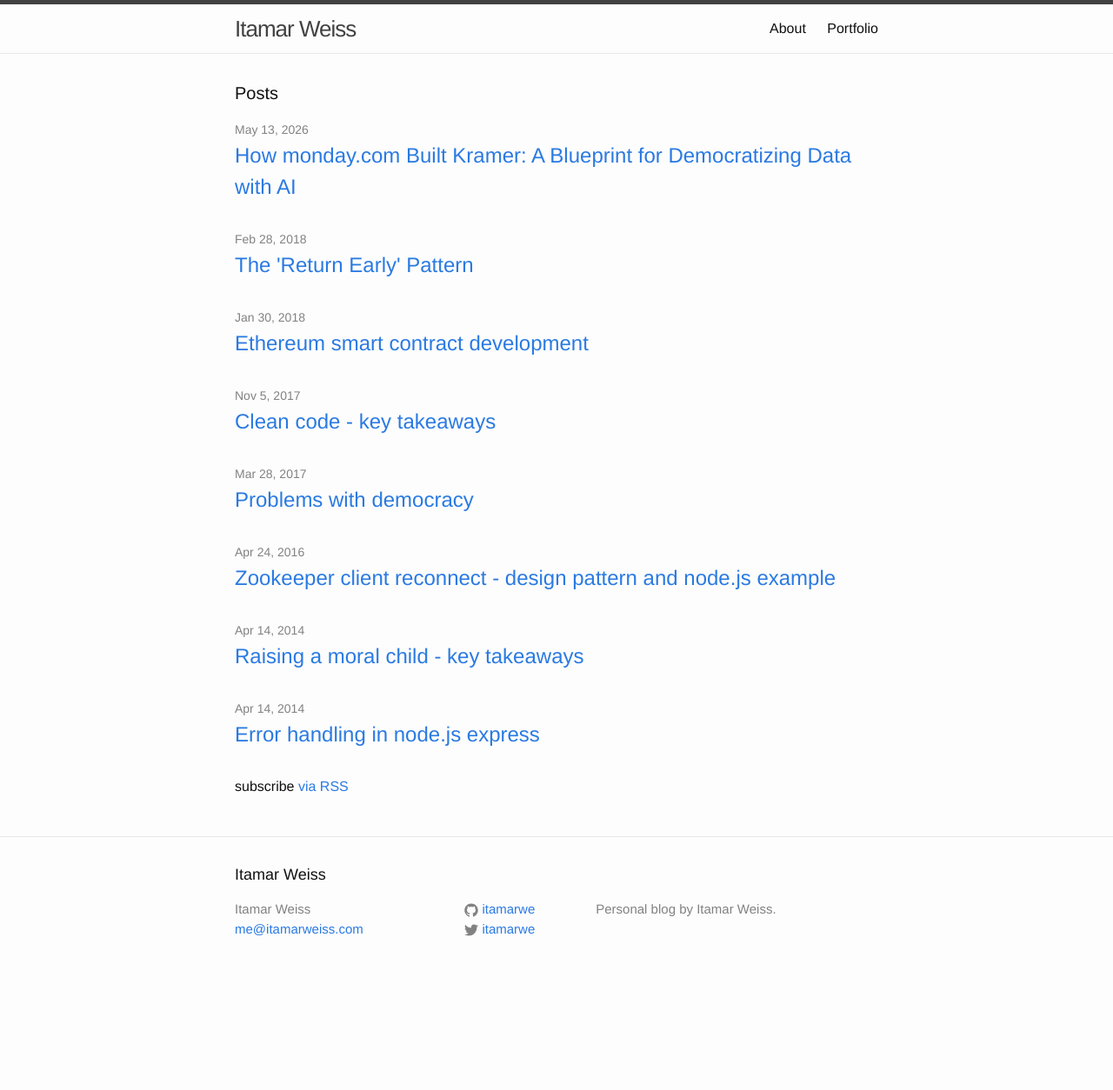
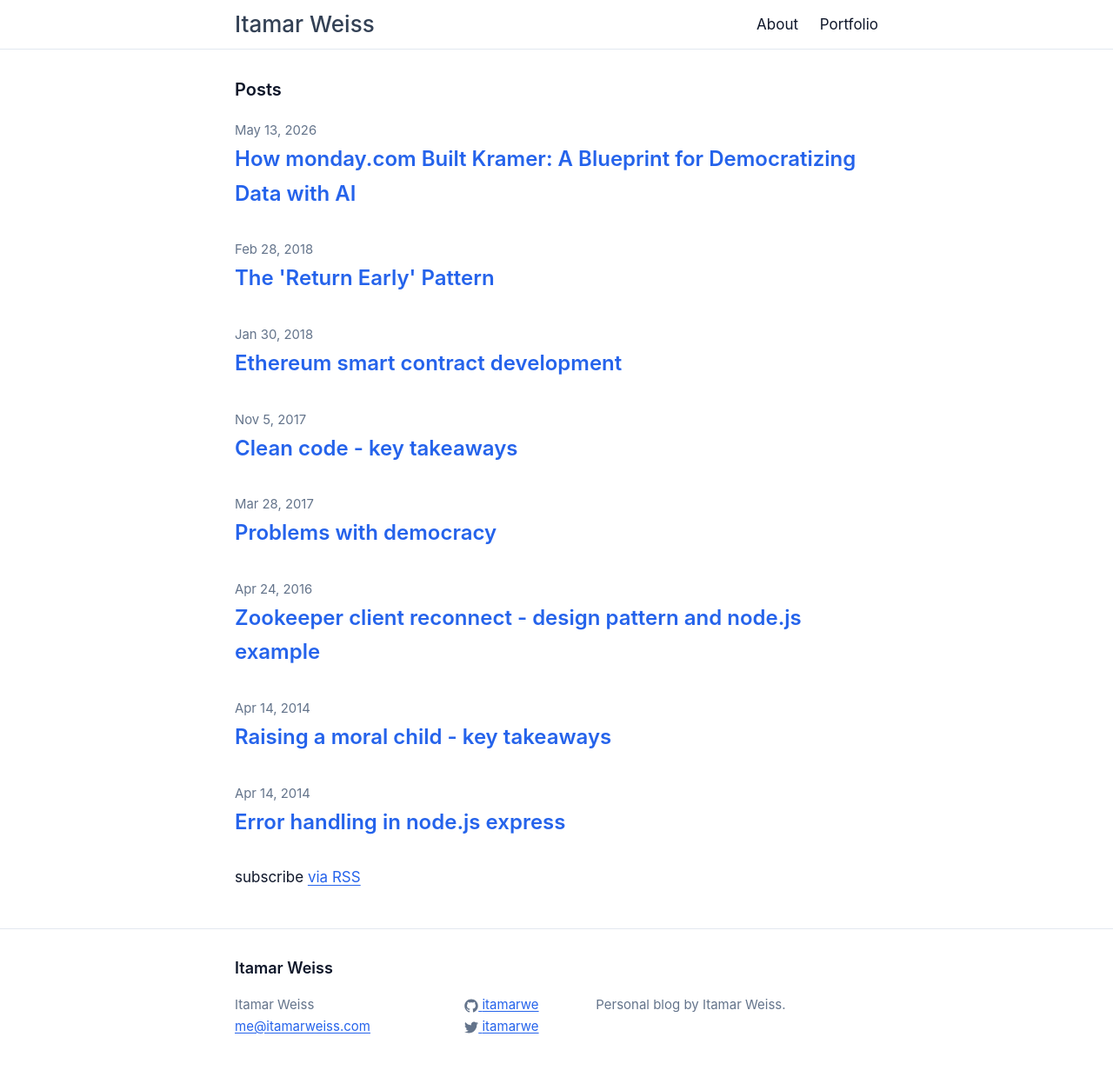
Before and after one commit to itamarwe/itamarwe.github.io, a Jekyll site: the page built from index.html, in a window 1280 px wide. Shown: the whole page at 87% size. Built offline with Jekyll 4.4.1, drawn with Linux system fonts in a browser that asks for light colours; before the commit the page ends 1140 px from its top, so only the background shows below that.

Commit message:
Modernize blog look and feel
Light-touch refresh of the existing Minima-style theme. Same structure,
slightly more current visuals.

Typography:
- Modern system font stack (no web fonts)
- Body 17px / line-height 1.65
- Heading weight 600 (was 400)
- Monospace font stack for code

Color (cool neutral / Vercel-Tailwind palette):
- Text slate-900, links blue-600, background pure white
- Code background neutral slate-100 (was cyan-tinted #eef)

Dark mode:
- prefers-color-scheme support, no JS toggle

Layout:
- Drop the heavy 5px top border on the site header
- Soften post-title letter-spacing to relative units
- Underline links by default, slight underline-offset
- Nav/title/post-list links exempt from default underline

```diff
--- a/_sass/_base.scss
+++ b/_sass/_base.scss
@@ -23,6 +23,8 @@ body {
     -o-font-feature-settings: "kern" 1;
     font-feature-settings: "kern" 1;
     font-kerning: normal;
+    -webkit-font-smoothing: antialiased;
+    -moz-osx-font-smoothing: grayscale;
 }
 
 
@@ -82,7 +84,7 @@ li {
  * Headings
  */
 h1, h2, h3, h4, h5, h6 {
-    font-weight: $base-font-weight;
+    font-weight: 600;
 }
 
 
@@ -92,15 +94,16 @@ h1, h2, h3, h4, h5, h6 {
  */
 a {
     color: $brand-color;
-    text-decoration: none;
+    text-decoration: underline;
+    text-decoration-thickness: 1px;
+    text-underline-offset: 0.15em;
 
     &:visited {
-        color: darken($brand-color, 15%);
+        color: darken($brand-color, 8%);
     }
 
     &:hover {
-        color: $text-color;
-        text-decoration: underline;
+        text-decoration-thickness: 2px;
     }
 }
 
@@ -114,7 +117,6 @@ blockquote {
     border-left: 4px solid $grey-color-light;
     padding-left: $spacing-unit / 2;
     font-size: 18px;
-    letter-spacing: -1px;
     font-style: italic;
 
     > :last-child {
@@ -129,10 +131,11 @@ blockquote {
  */
 pre,
 code {
-    font-size: 15px;
+    font-family: $mono-font-family;
+    font-size: 0.9em;
     border: 1px solid $grey-color-light;
-    border-radius: 3px;
-    background-color: #eef;
+    border-radius: 4px;
+    background-color: $code-bg-color;
 }
 
 code {
--- a/_sass/_layout.scss
+++ b/_sass/_layout.scss
@@ -2,7 +2,6 @@
  * Site header
  */
 .site-header {
-    border-top: 5px solid $grey-color-dark;
     border-bottom: 1px solid $grey-color-light;
     min-height: 56px;
 
@@ -12,11 +11,11 @@
 
 .site-title {
     font-size: 26px;
-    font-weight: 300;
+    font-weight: 500;
     line-height: 56px;
-    letter-spacing: -1px;
     margin-bottom: 0;
     float: left;
+    text-decoration: none;
 
     &,
     &:visited {
@@ -35,6 +34,7 @@
     .page-link {
         color: $text-color;
         line-height: $base-line-height;
+        text-decoration: none;
 
         // Gaps between nav items, but not on the last one
         &:not(:last-child) {
@@ -192,6 +192,14 @@
 .post-link {
     display: block;
     font-size: 24px;
+    font-weight: 600;
+    text-decoration: none;
+
+    &:hover {
+        text-decoration: underline;
+        text-decoration-thickness: 1px;
+        text-underline-offset: 0.15em;
+    }
 }
 
 
@@ -205,8 +213,8 @@
 
 .post-title {
     font-size: 42px;
-    letter-spacing: -1px;
-    line-height: 1;
+    letter-spacing: -0.02em;
+    line-height: 1.1;
 
     @include media-query($on-laptop) {
         font-size: 36px;
--- a/css/main.scss
+++ b/css/main.scss
@@ -6,21 +6,25 @@
 
 
 // Our variables
-$base-font-family: "Helvetica Neue", Helvetica, Arial, sans-serif;
-$base-font-size:   16px;
+$base-font-family: -apple-system, BlinkMacSystemFont, "Segoe UI Variable", "Segoe UI", "Inter", system-ui, Roboto, Helvetica, Arial, sans-serif;
+$mono-font-family: ui-monospace, SFMono-Regular, "SF Mono", Menlo, Consolas, "Liberation Mono", monospace;
+$base-font-size:   17px;
 $base-font-weight: 400;
 $small-font-size:  $base-font-size * 0.875;
-$base-line-height: 1.5;
+$base-line-height: 1.65;
 
 $spacing-unit:     30px;
 
-$text-color:       #111;
-$background-color: #fdfdfd;
-$brand-color:      #2a7ae2;
+// Cool neutral (Vercel/Tailwind) palette
+$text-color:       #0f172a;  // slate-900
+$background-color: #ffffff;
+$brand-color:      #2563eb;  // blue-600
 
-$grey-color:       #828282;
-$grey-color-light: lighten($grey-color, 40%);
-$grey-color-dark:  darken($grey-color, 25%);
+$grey-color:       #64748b;  // slate-500
+$grey-color-light: #e2e8f0;  // slate-200
+$grey-color-dark:  #334155;  // slate-700
+
+$code-bg-color:    #f1f5f9;  // slate-100
 
 // Width of the content area
 $content-width:    800px;
@@ -51,3 +55,76 @@ $on-laptop:        800px;
         "layout",
         "syntax-highlighting"
 ;
+
+
+
+// Dark mode — paired with the cool neutral palette
+@media (prefers-color-scheme: dark) {
+    body {
+        background-color: #0f172a;  // slate-900
+        color: #e2e8f0;             // slate-200
+    }
+
+    a {
+        color: #60a5fa;             // blue-400
+
+        &:visited {
+            color: #93c5fd;         // blue-300
+        }
+
+        &:hover {
+            color: #f1f5f9;         // slate-100
+        }
+    }
+
+    pre,
+    code {
+        background-color: #1e293b;  // slate-800
+        border-color: #334155;      // slate-700
+    }
+
+    blockquote {
+        color: #94a3b8;             // slate-400
+        border-color: #334155;
+    }
+
+    .site-header {
+        border-color: #334155;
+    }
+
+    .site-title,
+    .site-title:visited {
+        color: #e2e8f0;
+    }
+
+    .site-nav .page-link {
+        color: #e2e8f0;
+    }
+
+    .site-nav .menu-icon > svg path {
+        fill: #e2e8f0;
+    }
+
+    .site-footer {
+        border-color: #334155;
+    }
+
+    .footer-col-wrapper {
+        color: #94a3b8;
+    }
+
+    .post-meta {
+        color: #94a3b8;
+    }
+
+    .icon > svg path {
+        fill: #94a3b8;
+    }
+}
+
+@media (prefers-color-scheme: dark) and (max-width: $on-palm) {
+    .site-nav {
+        background-color: #0f172a;
+        border-color: #334155;
+    }
+}
```
